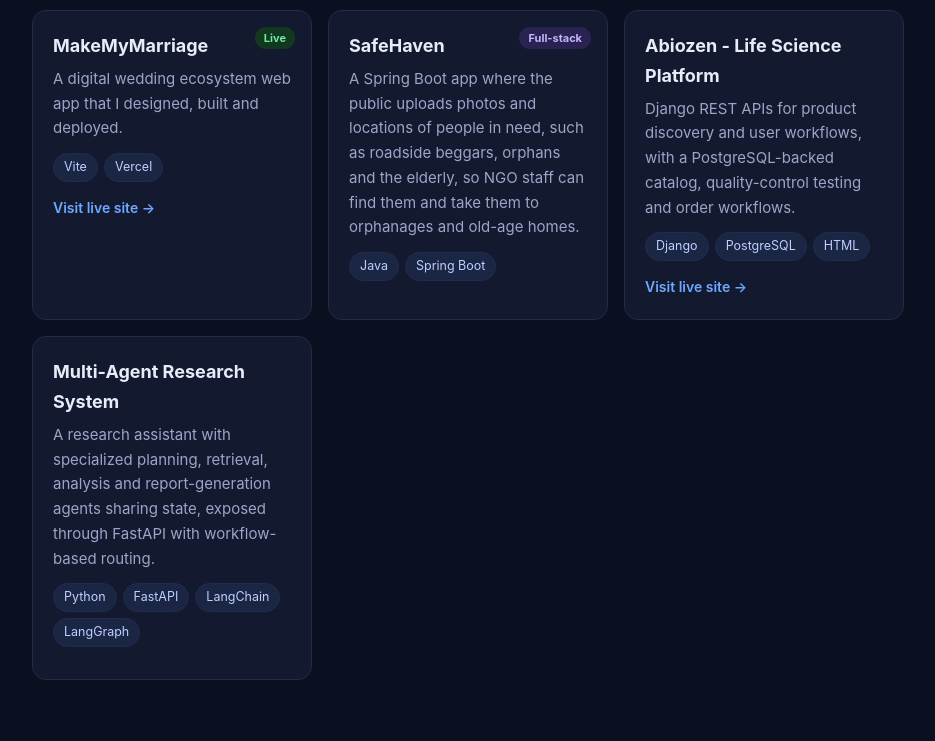
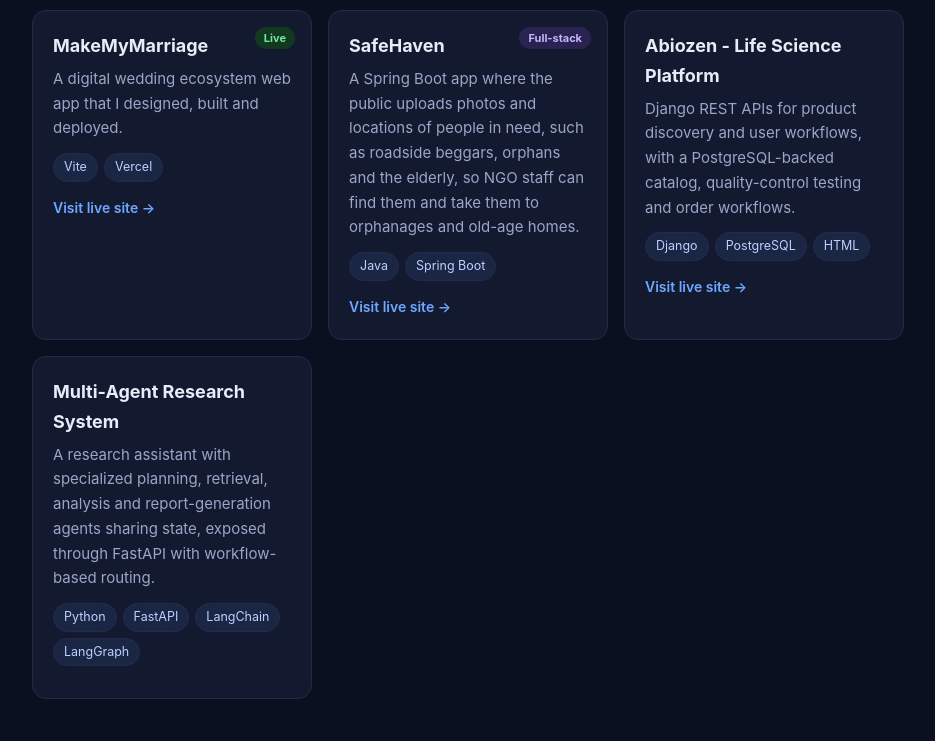
Before and after one commit to Venga-Muni-Reddy/portfolio-2026, a plain HTML site: page index.html in a window 1280 px wide. Shown: the part 2318-3059 px from the top of the page, without its empty margins (172-1107 px from the left). Drawn offline with Linux system fonts and the light colour scheme.

Commit message:
Add SafeHaven project with live site link

```diff
--- a/index.html
+++ b/index.html
@@ -36,7 +36,7 @@
 
 <section id="projects"><h2>Projects</h2><div class="grid proj">
 <article class="card feat"><span class="badge">Live</span><h3>MakeMyMarriage</h3><p>A digital wedding ecosystem web app that I designed, built and deployed.</p><p class="chips"><span>Vite</span><span>Vercel</span></p><a class="link" href="https://make-my-marriage-ebon.vercel.app" target="_blank" rel="noopener">Visit live site &rarr;</a></article>
-<article class="card feat"><span class="badge alt">Full-stack</span><h3>SafeHaven</h3><p>A Spring Boot app where the public uploads photos and locations of people in need, such as roadside beggars, orphans and the elderly, so NGO staff can find them and take them to orphanages and old-age homes.</p><p class="chips"><span>Java</span><span>Spring Boot</span></p></article>
+<article class="card feat"><span class="badge alt">Full-stack</span><h3>SafeHaven</h3><p>A Spring Boot app where the public uploads photos and locations of people in need, such as roadside beggars, orphans and the elderly, so NGO staff can find them and take them to orphanages and old-age homes.</p><p class="chips"><span>Java</span><span>Spring Boot</span></p><a class="link" href="https://safehaven-six.vercel.app" target="_blank" rel="noopener">Visit live site &rarr;</a></article>
 <article class="card"><h3>Abiozen - Life Science Platform</h3><p>Django REST APIs for product discovery and user workflows, with a PostgreSQL-backed catalog, quality-control testing and order workflows.</p><p class="chips"><span>Django</span><span>PostgreSQL</span><span>HTML</span></p> <a class="link" href="https://www.abiozen.com" target="_blank" rel="noopener">Visit live site &rarr;</a></article>
 <article class="card"><h3>Multi-Agent Research System</h3><p>A research assistant with specialized planning, retrieval, analysis and report-generation agents sharing state, exposed through FastAPI with workflow-based routing.</p><p class="chips"><span>Python</span><span>FastAPI</span><span>LangChain</span><span>LangGraph</span></p></article>
 </div></section>
```
